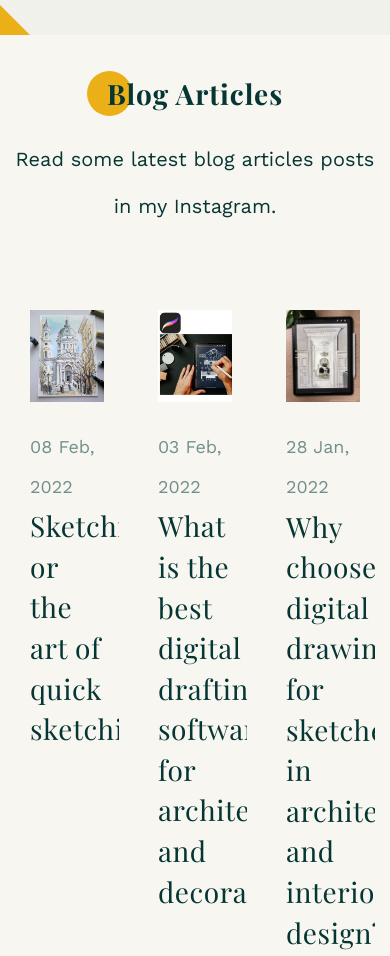
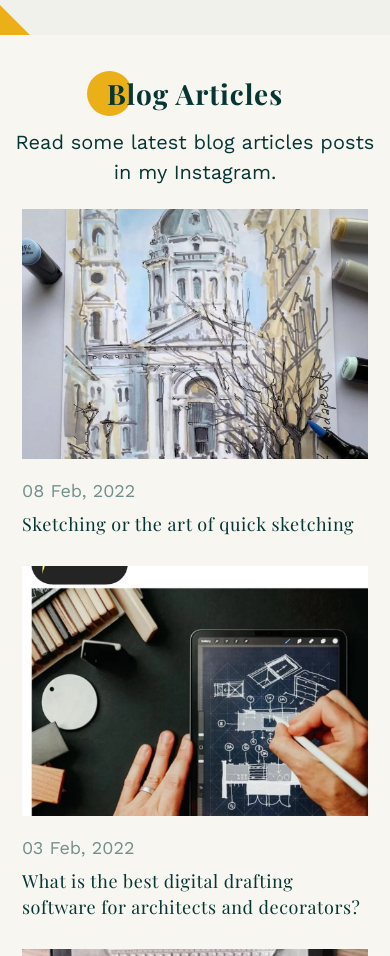
Before and after one commit to dsurdiy/dessine-moi-design, a plain HTML site: page index.html in a window 390 px wide. Shown: the part 4960-5916 px from the top of the page. Drawn offline with nearby package versions, Linux system fonts and the light colour scheme.

Commit message:
added adaptive blog section styles

```diff
--- a/scss/_common.scss
+++ b/scss/_common.scss
@@ -214,7 +214,8 @@ body {
 [data-item].portfolio__subtitle,
 [data-item].services__subtitle,
 [data-item].blog__subtitle,
-[data-item].footer__top {
+[data-item].footer__top,
+[data-item].footer__bottom {
   transition-delay: 0.5s;
 }
 
@@ -224,8 +225,7 @@ body {
 [data-item].services__list,
 [data-item].blog__items,
 [data-item].blog__btn,
-[data-item].contact__btn,
-[data-item].footer__bottom {
+[data-item].contact__btn {
   transition-delay: 0.7s;
 }
 
--- a/scss/_homepage.scss
+++ b/scss/_homepage.scss
@@ -716,35 +716,56 @@
     display: inline-block;
     &:not(:last-child) {
       margin-bottom: 1.5rem;
+      @media (max-width: 62.5em) {
+        margin-bottom: 0.9375rem;
+      }
     }
   }
 
   &__subtitle {
     &:not(:last-child) {
       margin-bottom: 4.0625rem;
+      @media (max-width: 62.5em) {
+        margin-bottom: 1.875rem;
+      }
+      @media (max-width: 29.625rem) {
+        margin-bottom: 0.9375rem;
+      }
+    }
+    @media (max-width: 47.9375em) {
+      line-height: 150%;
     }
   }
 
   &__items {
     display: grid;
-    grid-template-columns: repeat(3, 1fr);
+    grid-template-columns: repeat(auto-fit, minmax(18.75rem, 1fr));
     gap: 1.5rem;
     &:not(:last-child) {
       margin-bottom: 4.0625rem;
+      @media (max-width: 62.5em) {
+        margin-bottom: 2.1875rem;
+      }
+    }
+    @media (max-width: 75em) {
+      gap: 0.9375rem;
     }
   }
 
   &__item {
     text-align: left;
-    padding: 15px;
+    padding: 0.9375rem;
     overflow: hidden;
     transition: all 0.5s;
     &:hover {
-      box-shadow: rgba(149, 157, 165, 0.2) 0px 8px 24px;
-      border-radius: 10px;
+      box-shadow: rgba(149, 157, 165, 0.2) 0px 0.5rem 1.5rem;
+      border-radius: 0.625rem;
       img {
         transform: scale(1.1);
       }
+    }
+    @media (max-width: 75em) {
+      padding: 0.4375rem;
     }
 
     img {
@@ -754,6 +775,13 @@
       object-fit: cover;
       margin-bottom: 1.5625rem;
       transition: all 0.5s;
+      @media (max-width: 62.5em) {
+        max-height: 18.75rem;
+        margin-bottom: 0.75rem;
+      }
+      @media (max-width: 29.625rem) {
+        max-height: 15.625rem;
+      }
     }
   }
 
@@ -765,11 +793,17 @@
 
   &__item-title {
     @extend %playfair-400;
-    font-size: 28px;
+    font-size: 1.75rem;
     line-height: 145%;
-    letter-spacing: 0.56px;
+    letter-spacing: 0.035rem;
     &:hover {
       text-decoration: underline;
+    }
+    @media (max-width: 75em) {
+      font-size: 1.375rem;
+    }
+    @media (max-width: 62.5em) {
+      font-size: 1.125rem;
     }
   }
 }
```
Also changed, not shown: css/style.min.css.
